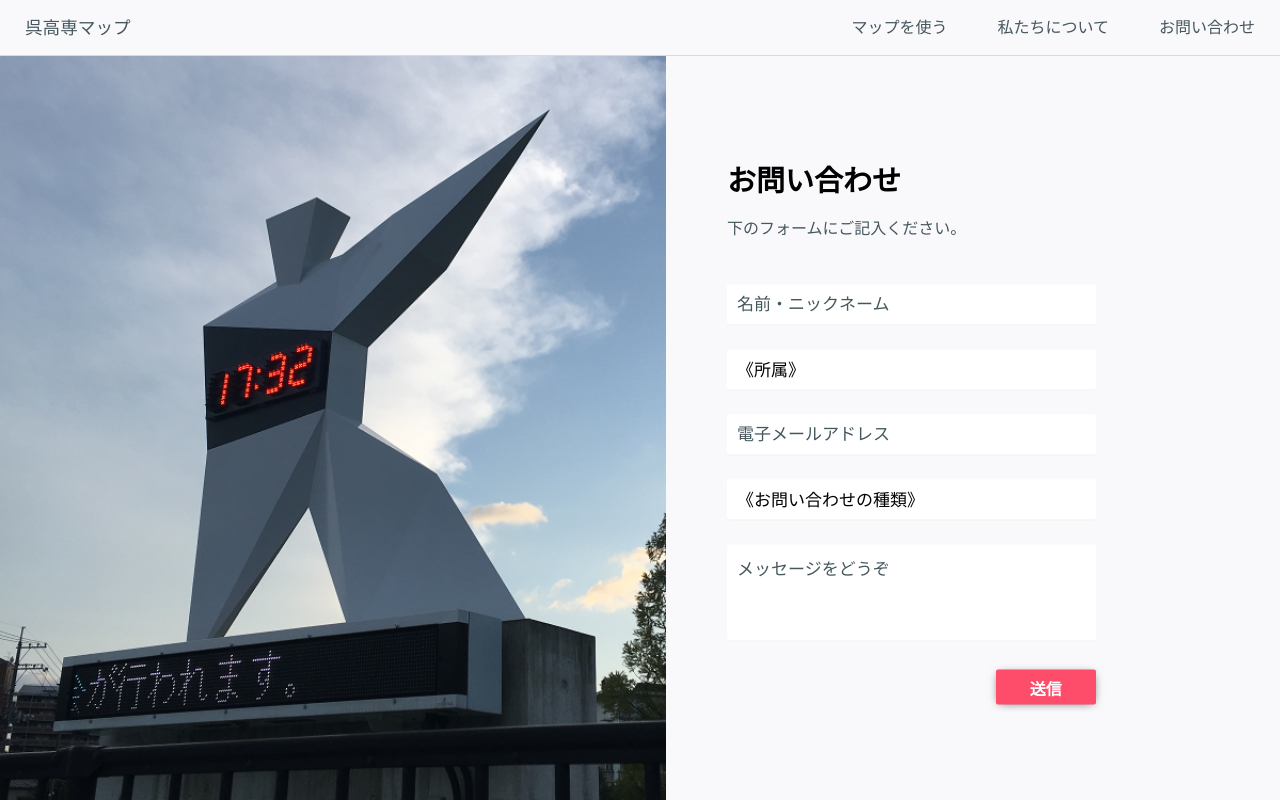
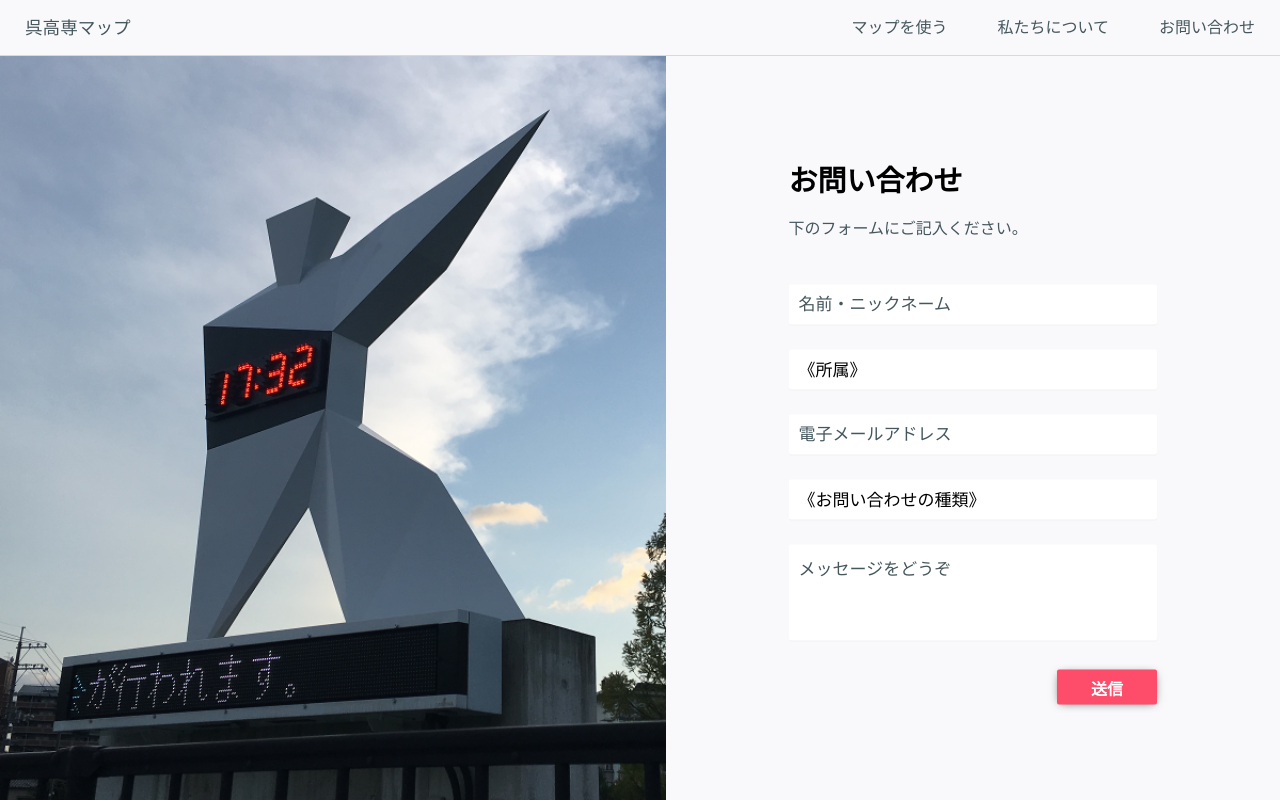
Before and after one commit to kure-kosen/kure_kosen_map, a Nuxt app in the folder kure_kosen_map/: page /contact in a window 1280 px wide. Built offline with nearby package versions, Linux system fonts and the light colour scheme.

Commit message:
フォームをPCでも中央揃えにした

```diff
--- a/kure_kosen_map/pages/contact.vue
+++ b/kure_kosen_map/pages/contact.vue
@@ -128,7 +128,6 @@ export default {
 .contact-inner {
   width: 80%;
   padding: 0 10%;
-  margin: 0 auto;
 }
 
 .contact-inner h1 {
@@ -219,6 +218,10 @@ export default {
     top: 50%;
     transform: translateY(-50%);
   }
+
+  .contact-inner {
+    right: 10%;
+  }
 }
 
 @media screen and (max-width: 740px) {
@@ -241,6 +244,7 @@ export default {
 
   .contact-inner {
     padding: 20px 10%;
+    margin: 0 auto;
   }
 }
 </style>
```
